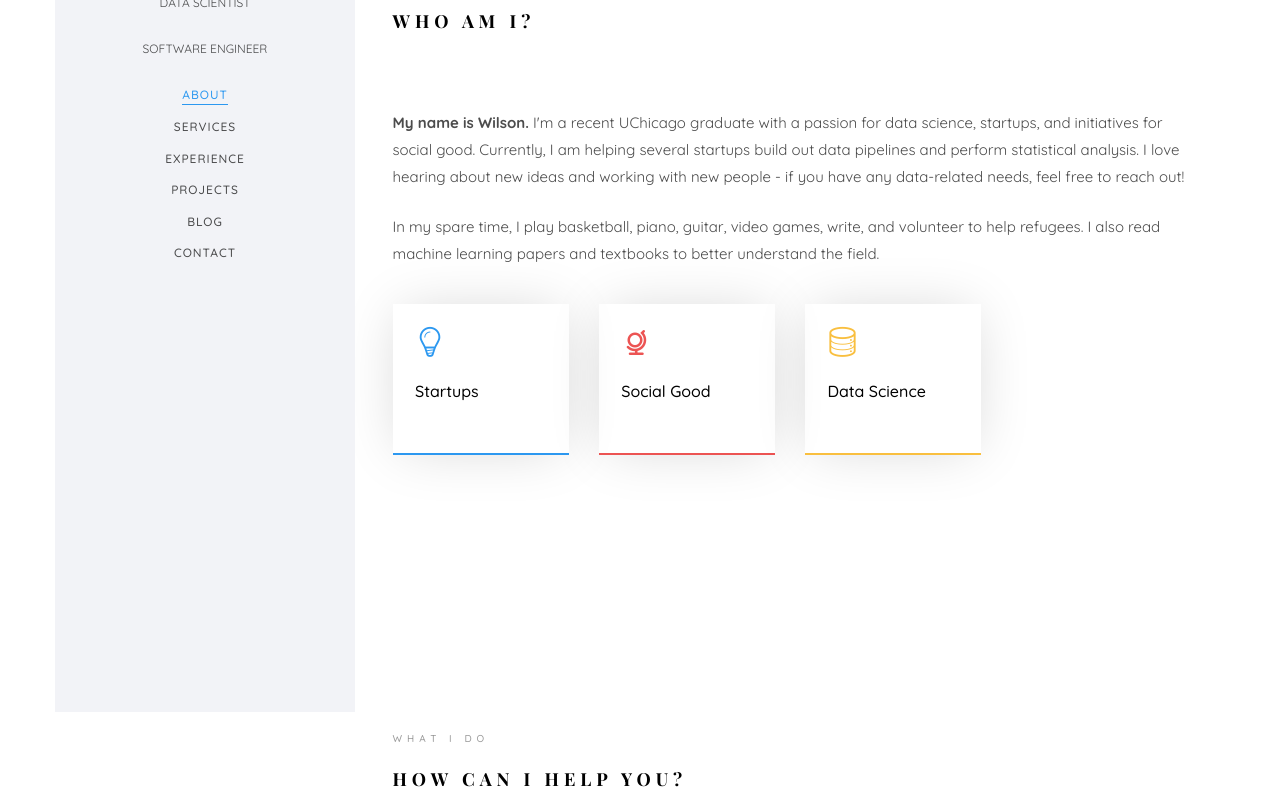
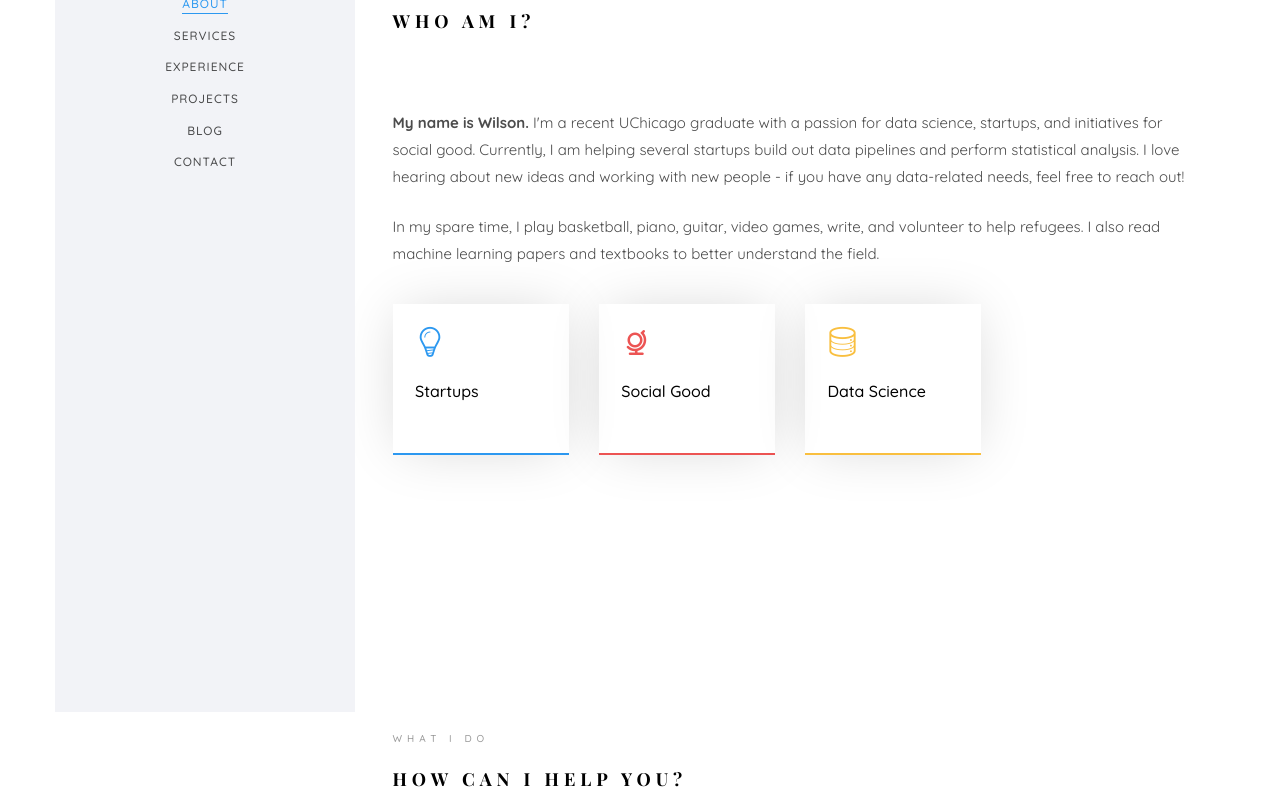
Before and after one commit to wilson97/personal_site, a plain HTML site: page index.html in a window 1280 px wide. Shown: the part 88-880 px from the top of the page. Drawn offline with nearby package versions, Linux system fonts and the light colour scheme; files whose address does not match are found by name; a web font is replaced by a local one.

Commit message:
seattle3

```diff
--- a/index.html
+++ b/index.html
@@ -67,8 +67,6 @@
 			<div class="text-center">
 				<!-- div class="author-img" style="background-image: url(images/about.jpg);"></div -->
 				<h1 id="colorlib-logo"><a href="">Wilson Wang</a></h1>
-				<span class="position">Data Scientist</span>
-				<span class="position">Software Engineer</span>
 			</div>
 			<nav id="colorlib-main-menu" role="navigation" class="navbar">
 				<div id="navbar" class="collapse">
```
